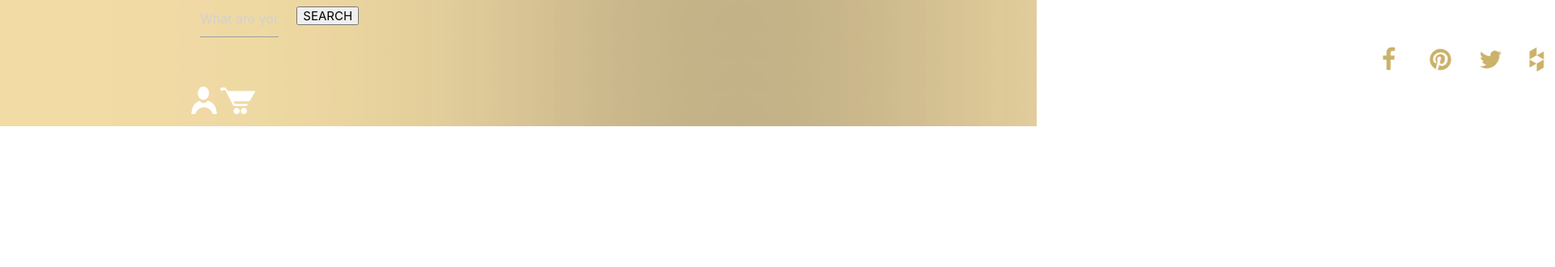
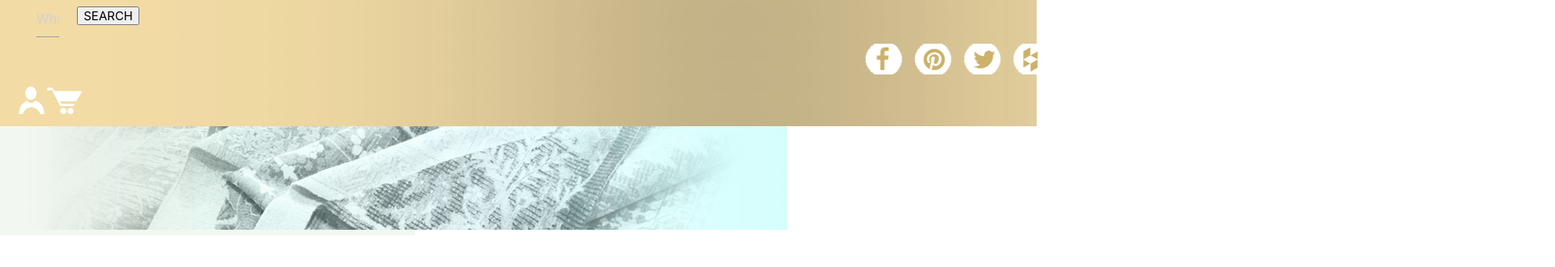
Before and after one commit to keaglin/tiffany, a website: page framework.html in a window 1280 px wide. Shown: the top 330 px of the page at 81% size, 1920 px wide, since content can reach past the window. Drawn offline with nearby package versions, Linux system fonts and the light colour scheme.

Commit message:
Updated the social tags and fixed page width.

```diff
--- a/css/style.css
+++ b/css/style.css
@@ -47,6 +47,13 @@ main {
   /* max-height: 39px; */
   z-index: 26;
   margin-bottom: 0 !important;
+}
+
+.rug_banner {
+  background-image: url("../img/Header\ -\ mid.png");
+  width: 100% !important;
+  margin: auto !important;
+
 }
 
 label {
--- a/framework.html
+++ b/framework.html
@@ -17,8 +17,7 @@
 <body>
   <header>
     <div class="gold_bar row">
-      <div class="col m2">
-      </div>
+      <div class="col m6">
       <div class="col m6">
         <div class="col m6">
           <form>
@@ -30,7 +29,8 @@
             </div>
           </form>
         </div>
-        <div class="col m4" id="social">
+        </div>
+        <div class="col m6 pull-m8" id="social">
           <img src="img/facebook.png" alt="Facebook">
         </div>
         <div class="col m2" id="customerStuff">
@@ -38,6 +38,15 @@
           <img src="img/ShoppingCart.png" alt="ShoppingCart">
         </div>
       </div>
+    </div>
+
+    <div class="row">
+      <div class="rug_banner col m12">
+        <div class="col m6 offset-s4">
+          <img src="img/header-rug.png" alt="Rug Middle">
+        </div>
+
+    </div>
     </div>
 
   </header>
```
